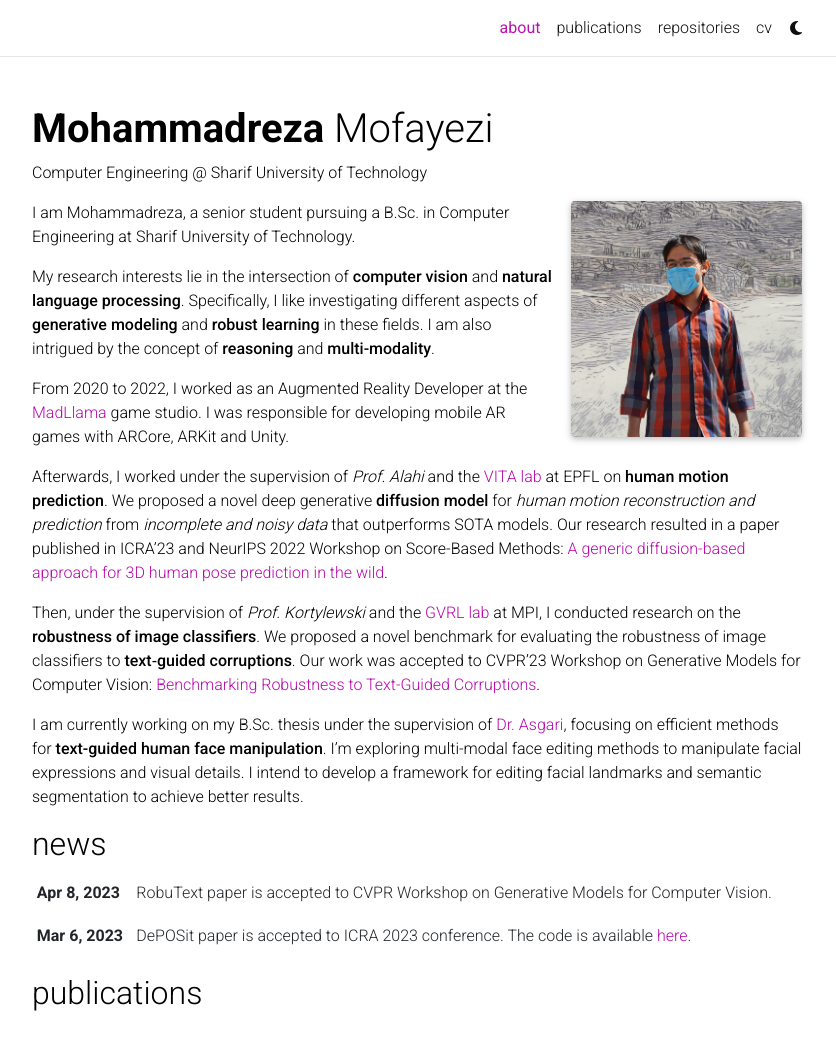
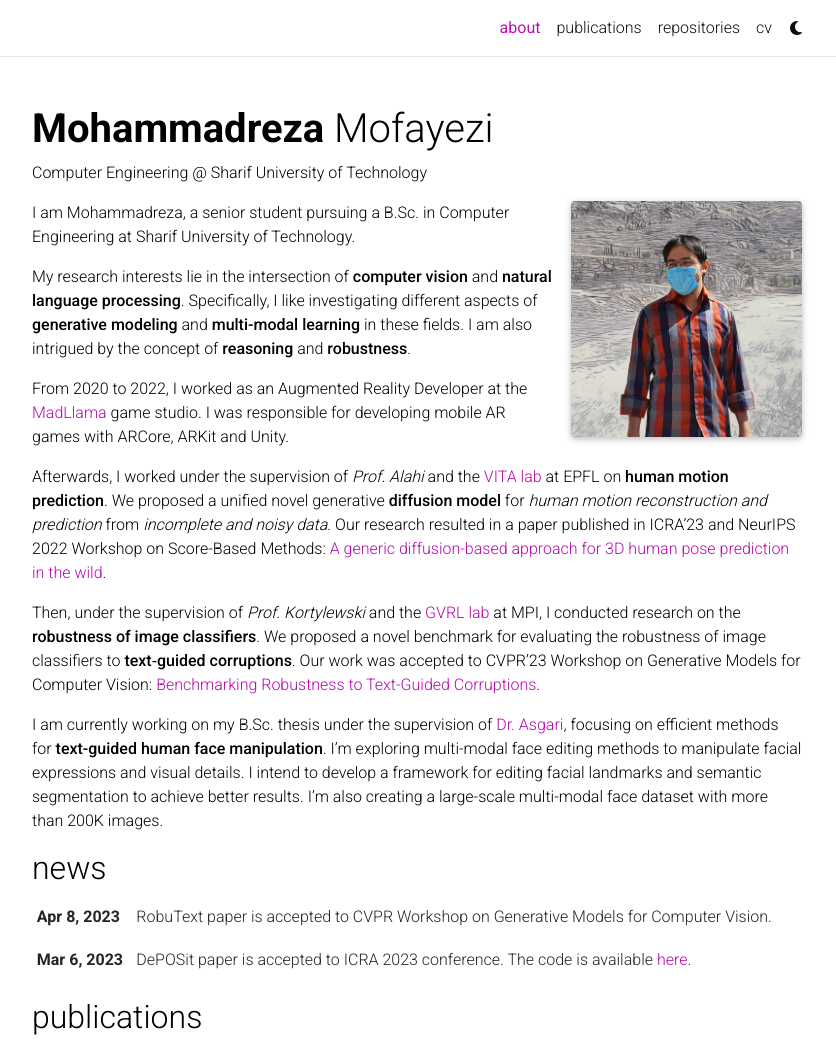
Before and after one commit to mofayezi/mofayezi.github.io, a Jekyll site: the page built from _pages/about.md, in a window 1280 px wide and 1353 px high, cut to the strip 0-1040 px from the top of the window. Shown: the whole strip, without its empty margins (223-1059 px from the left). Built offline with Jekyll 4.4.1, drawn with Linux system fonts in a browser that asks for light colours; full-size pictures stand in for the smaller copies a plugin makes; comment, search, counter and statistics services are not loaded; a style sheet for code colours, icons or effects is not loaded.

Commit message:
Updating cv.

```diff
--- a/_data/cv.yml
+++ b/_data/cv.yml
@@ -31,12 +31,14 @@
       description:
         - Proposed a novel benchmark for evaluating the robustness of image classifiers to text-guided corruptions.
         - Utilized diffusion models to edit images to different domains.
+        - The work resulted in a paper accepted at the CVPR 2023 Workshop on Generative Models for Computer Vision.
     - title: 'VITA: Visual Intelligence for Transportation'
       institution: Undergraduate Research Assistant Under the Supervision of Prof. Alexandre Alahi (EPFL, Switzerland)
       year: 2021 - 2022
       description:
         - Formulated the task of human motion synthesis with a diffusion process that starts from a Gaussian noise and generates a human pose.
         - Proposed a novel deep generative diffusion model for human motion reconstruction and prediction from incomplete and noisy data that outperforms SOTA models.
+        - Conducted experiments on different aspects of the model, such as the diversity of the generated motion and its accuracy.
         - The work resulted in a paper submitted to ICRA, accepted at NeurIPS 2022 Workshop on Score-Based Methods.
 
     - title: MadLlama
--- a/_pages/about.md
+++ b/_pages/about.md
@@ -19,12 +19,12 @@
 I am Mohammadreza, a senior student pursuing a B.Sc. in Computer Engineering at Sharif University of Technology.
 
 <!-- I like investigating different aspects of **generative modeling** and **robust learning** as they align with my previous research of working with *diffusion models* and *evaluating text-guided robustness*. I also want to challenge myself in NLP further and am interested in the concept of **reasoning** and working with **multi-modality**. -->
-My research interests lie in the intersection of **computer vision** and **natural language processing**. Specifically, I like investigating different aspects of **generative modeling** and **robust learning** in these fields. I am also intrigued by the concept of **reasoning** and **multi-modality**.
+My research interests lie in the intersection of **computer vision** and **natural language processing**. Specifically, I like investigating different aspects of **generative modeling** and **multi-modal learning** in these fields. I am also intrigued by the concept of **reasoning** and **robustness**.
 
 From 2020 to 2022, I worked as an Augmented Reality Developer at the [MadLlama](https://madllamastudio.com) game studio. I was responsible for developing mobile AR games with ARCore, ARKit and Unity.
 
-Afterwards, I worked under the supervision of *Prof. Alahi* and the [VITA lab](https://www.epfl.ch/labs/vita/) at EPFL on **human motion prediction**. We proposed a novel deep generative **diffusion model** for *human motion reconstruction and prediction* from *incomplete and noisy data* that outperforms SOTA models. Our research resulted in a paper published in ICRA'23 and NeurIPS 2022 Workshop on Score-Based Methods: [A generic diffusion-based approach for 3D human pose prediction in the wild](https://arxiv.org/abs/2210.05669).
+Afterwards, I worked under the supervision of *Prof. Alahi* and the [VITA lab](https://www.epfl.ch/labs/vita/) at EPFL on **human motion prediction**. We proposed a unified novel generative **diffusion model** for *human motion reconstruction and prediction* from *incomplete and noisy data*. Our research resulted in a paper published in ICRA'23 and NeurIPS 2022 Workshop on Score-Based Methods: [A generic diffusion-based approach for 3D human pose prediction in the wild](https://arxiv.org/abs/2210.05669).
 
 Then, under the supervision of *Prof. Kortylewski* and the [GVRL lab](https://gvrl.mpi-inf.mpg.de) at MPI, I conducted research on the **robustness of image classifiers**. We proposed a novel benchmark for evaluating the robustness of image classifiers to **text‑guided corruptions**. Our work was accepted to CVPR'23 Workshop on Generative Models for Computer Vision: [Benchmarking Robustness to Text-Guided Corruptions](https://openaccess.thecvf.com/content/CVPR2023W/GCV/html/Mofayezi_Benchmarking_Robustness_to_Text-Guided_Corruptions_CVPRW_2023_paper.html).
 
-I am currently working on my B.Sc. thesis under the supervision of [Dr. Asgari](https://llp.berkeley.edu/asgari/), focusing on efficient methods for **text-guided human face manipulation**. I'm exploring multi-modal face editing methods to manipulate facial expressions and visual details. I intend to develop a framework for editing facial landmarks and semantic segmentation to achieve better results.
+I am currently working on my B.Sc. thesis under the supervision of [Dr. Asgari](https://llp.berkeley.edu/asgari/), focusing on efficient methods for **text-guided human face manipulation**. I'm exploring multi-modal face editing methods to manipulate facial expressions and visual details. I intend to develop a framework for editing facial landmarks and semantic segmentation to achieve better results. I'm also creating a large-scale multi-modal face dataset with more than 200K images.
```
Also changed, not shown: _layouts/cv.html (+17 -4 lines), 1 other file.
